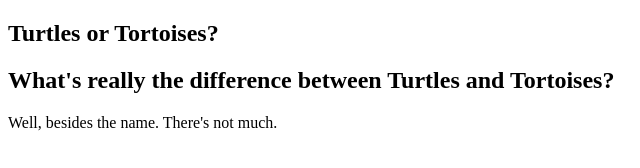
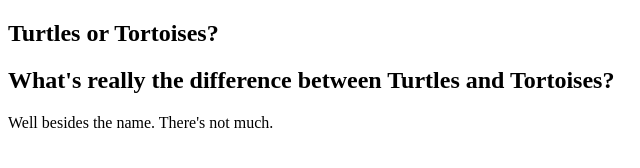
Before and after one commit to lezernack/myFirstRepository, a plain HTML site: page index.html in a window 1280 px wide. Shown: the full height of the page, 0-640 px from the left. Drawn offline with Linux system fonts and the light colour scheme.

Commit message:
deleted a coma.

```diff
--- a/index.html
+++ b/index.html
@@ -11,7 +11,7 @@
     </section>
     <section>
       <h2>What's really the difference between Turtles and Tortoises?</h2>
-      <p>Well, besides the name. There's not much.</p>
+      <p>Well besides the name. There's not much.</p>
     </section>
   </body>
 </html>
```
